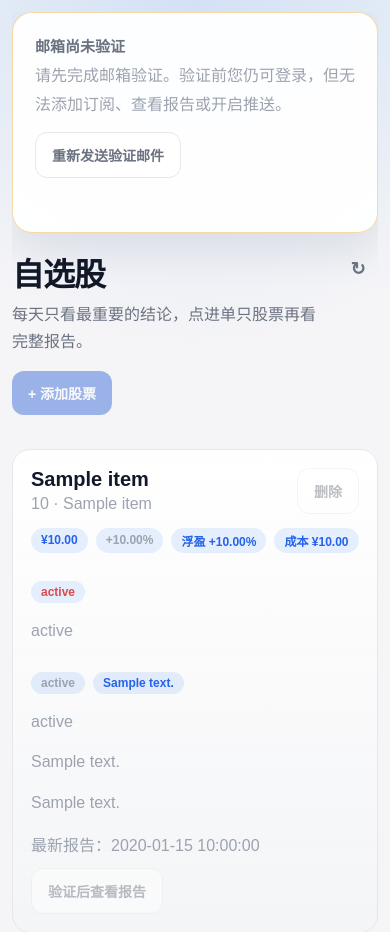
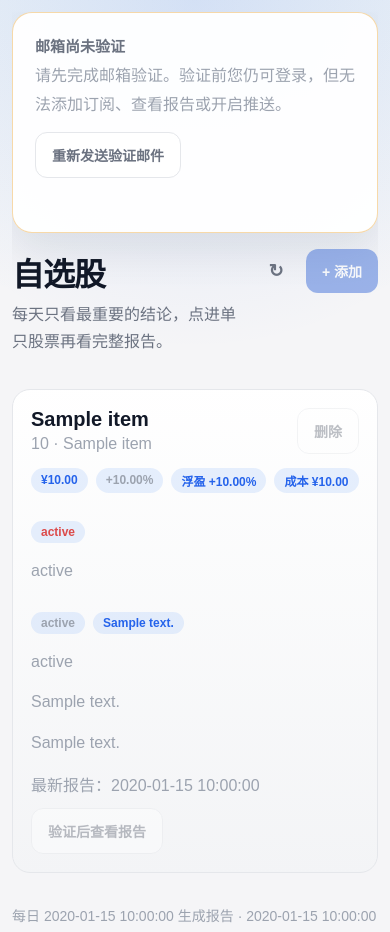
Before and after one commit to James0112/Dingpan, a FastAPI app: template templates/dashboard.html in a window 390 px wide. Shown: the top 932 px of the page. Run offline with FastAPI, Linux system fonts and the light colour scheme; the template is opened without the code that fills it: most values are stand-ins (such as "Sample title", 1, 10 or a date in 2020).

Commit message:
Refine mobile header actions for dashboard and settings

```diff
--- a/templates/dashboard.html
+++ b/templates/dashboard.html
@@ -54,6 +54,12 @@
     align-items: flex-start;
     justify-content: space-between;
     gap: 12px;
+  }
+  .page-header-controls {
+    display: inline-flex;
+    align-items: center;
+    gap: 10px;
+    flex: 0 0 auto;
   }
   .page-title {
     margin: 0;
@@ -248,8 +254,7 @@
       padding-bottom: calc(var(--tab-bar-height) * 2 / 3);
     }
     .watch-actions {
-      width: 100%;
-      justify-content: flex-start;
+      display: none;
     }
     .watch-layout {
       flex: 1;
@@ -261,6 +266,9 @@
     }
     .stock-grid {
       align-content: start;
+    }
+    .desktop-only {
+      display: none !important;
     }
     .watch-sidebar {
       display: none;
@@ -276,6 +284,9 @@
   }
   @media (min-width: 900px) {
     .modal-backdrop[data-dialog-mode="mobile"] {
+      display: none !important;
+    }
+    .mobile-only {
       display: none !important;
     }
   }
@@ -304,12 +315,15 @@
             <h1 class="page-title">自选股</h1>
             <p class="page-subtitle">每天只看最重要的结论，点进单只股票再看完整报告。</p>
           </div>
-          <button class="icon-button" type="button" id="dashboard-refresh" aria-label="刷新页面" title="刷新页面">
-            <span class="refresh-icon" aria-hidden="true">↻</span>
-          </button>
+          <div class="page-header-controls">
+            <button class="icon-button mobile-only" type="button" id="dashboard-refresh" aria-label="刷新页面" title="刷新页面">
+              <span class="refresh-icon" aria-hidden="true">↻</span>
+            </button>
+            <button class="button mobile-only" type="button" id="open-add-stock" {% if not is_verified %}disabled{% endif %}>+ 添加</button>
+          </div>
         </div>
-        <div class="watch-actions">
-          <button class="button" type="button" id="open-add-stock" {% if not is_verified %}disabled{% endif %}>+ 添加股票</button>
+        <div class="watch-actions desktop-only">
+          <button class="button" type="button" id="open-add-stock-desktop-inline" {% if not is_verified %}disabled{% endif %}>+ 添加股票</button>
         </div>
       </div>
 
@@ -463,6 +477,7 @@
   const dashboardRefreshButton = document.getElementById("dashboard-refresh");
   const openAddButtons = [
     document.getElementById("open-add-stock"),
+    document.getElementById("open-add-stock-desktop-inline"),
     document.getElementById("open-add-stock-desktop")
   ].filter(Boolean);
 
--- a/templates/settings_placeholder.html
+++ b/templates/settings_placeholder.html
@@ -19,6 +19,11 @@
     align-items: flex-start;
     justify-content: space-between;
     gap: 12px;
+  }
+  @media (min-width: 641px) {
+    .page-title-row .icon-button {
+      display: none;
+    }
   }
   .page-subtitle {
     margin: 6px 0 0;
```
